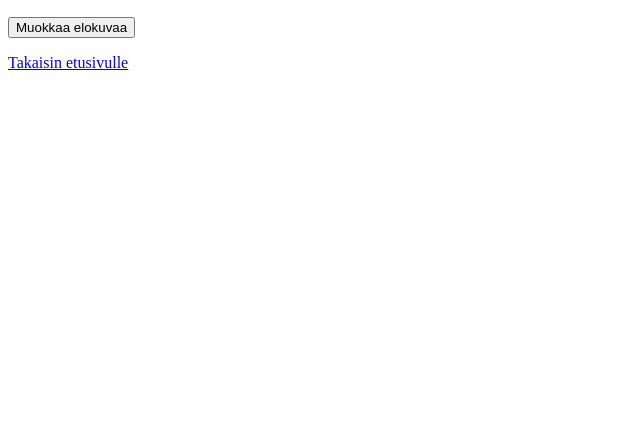
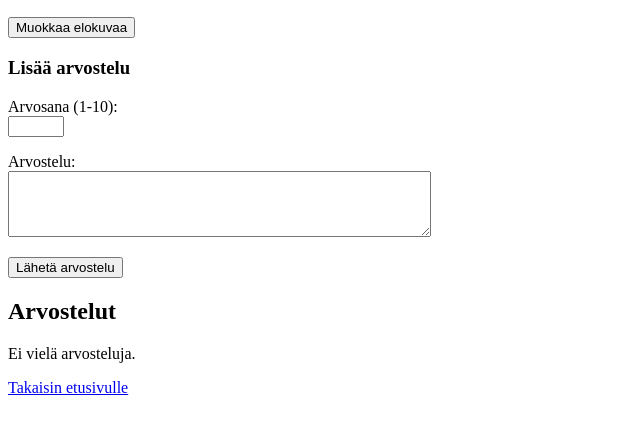
Before and after one commit to emiljkarlsson/elokuva-sovellus, a Flask app: template templates/movie.html in a window 1280 px wide. Shown: the part 101-535 px from the top of the page, without its empty margins (0-640 px from the left). Run offline with Flask 3, Linux system fonts and the light colour scheme; the template is opened without the code that fills it, so the values that code supplies are empty; the visitor is signed in with stand-in values (Sample User, id 1).

Commit message:
add reviews

```diff
--- a/app.py
+++ b/app.py
@@ -54,7 +54,7 @@ db.execute("""
         id INTEGER PRIMARY KEY AUTOINCREMENT,
         movie_id INTEGER NOT NULL REFERENCES movies(id),
         user_id INTEGER NOT NULL REFERENCES users(id),
-        rating INTEGER NOT NULL CHECK (rating BETWEEN 1 AND 5),
+        rating INTEGER NOT NULL CHECK (rating BETWEEN 1 AND 10),
         comment TEXT NOT NULL,
         created_at TEXT NOT NULL DEFAULT CURRENT_TIMESTAMP
     )
@@ -113,6 +113,37 @@ def add():
         return redirect("/")
 
     return render_template("add.html")
+
+@app.route("/movie/<int:movie_id>/add_review", methods=["POST"])
+def add_review(movie_id):
+    require_login()
+    check_csrf()
+
+    rating = request.form["rating"]
+    comment = request.form["comment"].strip()
+
+    if not rating.isdigit() or not 1 <= int(rating) <= 10:
+        return "VIRHE: arvosanan pitää olla luku 1-10"
+    if not comment or len(comment) > 1000:
+        return "VIRHE: arvostelun pituus pitää olla 1-1000 merkkiä"
+
+    db = sqlite3.connect("database.db")
+    movie = db.execute(
+        "SELECT 1 FROM movies WHERE id = ?",
+        [movie_id]
+    ).fetchone()
+    if not movie:
+        db.close()
+        abort(404)
+
+    db.execute(
+        "INSERT INTO reviews (movie_id, user_id, rating, comment) VALUES (?, ?, ?, ?)",
+        [movie_id, session["user_id"], int(rating), comment]
+    )
+    db.commit()
+    db.close()
+
+    return redirect("/movie/" + str(movie_id))
 
 @app.route("/edit_movie/<int:movie_id>", methods=["GET", "POST"])
 def edit_movie(movie_id):
@@ -178,12 +209,24 @@ def movie(movie_id):
         "SELECT 1 FROM movie_images WHERE movie_id = ?",
         [movie_id]
     ).fetchone() is not None
+    reviews = db.execute(
+        """SELECT r.rating, r.comment, r.created_at, u.username
+           FROM reviews r, users u
+           WHERE r.user_id = u.id AND r.movie_id = ?
+           ORDER BY r.created_at DESC""",
+        [movie_id]
+    ).fetchall()
     db.close()
 
     if not movie:
         abort(404)
 
-    return render_template("movie.html", movie=movie, has_image=has_image)
+    average = None
+    if reviews:
+        average = round(sum(r[0] for r in reviews) / len(reviews), 1)
+
+    return render_template("movie.html", movie=movie, has_image=has_image,
+                           reviews=reviews, average=average)
 
 
 @app.route("/movie/<int:movie_id>/image")
@@ -205,20 +248,6 @@ def movie_image(movie_id):
 @app.route("/search")
 def search():
     query = request.args.get("query")
-    results = []
-
-    if query:
-        like = "%" + query + "%"
-        db = sqlite3.connect("database.db")
-        results = db.execute(
-            """SELECT * FROM movies
-               WHERE name LIKE ? OR genre LIKE ? OR description LIKE ?
-               ORDER BY name""",
-            [like, like, like]
-        ).fetchall()
-        db.close()
-
-    return render_template("index.html", query=query, results=results)
     results = []
 
     if query:
--- a/templates/movie.html
+++ b/templates/movie.html
@@ -27,11 +27,42 @@
     <p>Genre: {{ movie[3] }}</p>
     <p>{{ movie[4] }}</p>
 
-    <p>{{ movie[4] }}</p>
-
     {% if session.username %}
     <a href="/edit_movie/{{ movie[0] }}"><button type="button">Muokkaa elokuvaa</button></a>
     {% endif %}
+
+        {% if session.username %}
+    <h3>Lisää arvostelu</h3>
+    <form action="/movie/{{ movie[0] }}/add_review" method="post">
+        <p>Arvosana (1-10): <br />
+            <input type="number" name="rating" min="1" max="10" required />
+        </p>
+        <p>Arvostelu: <br />
+            <textarea name="comment" rows="4" cols="50" maxlength="1000" required></textarea>
+        </p>
+        <input type="hidden" name="csrf_token" value="{{ session.csrf_token }}" />
+        <input type="submit" value="Lähetä arvostelu" />
+    </form>
+    {% else %}
+    <p>Kirjaudu sisään lisätäksesi arvostelun.</p>
+    {% endif %}
+
+        <h2>Arvostelut</h2>
+
+    {% if reviews %}
+    <p>Keskiarvo: <strong>{{ average }}</strong> / 10 ({{ reviews | count }} arvostelua)</p>
+    <ul>
+        {% for review in reviews %}
+        <li>
+            <strong>{{ review[3] }}</strong>: {{ review[0] }}/10 ({{ review[2] }})<br>
+            {{ review[1] }}
+        </li>
+        {% endfor %}
+    </ul>
+    {% else %}
+    <p>Ei vielä arvosteluja.</p>
+    {% endif %}
+
 
     <p><a href="/">Takaisin etusivulle</a></p>
 </body>
```
